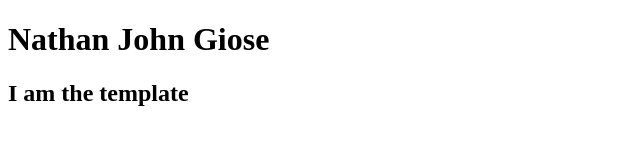
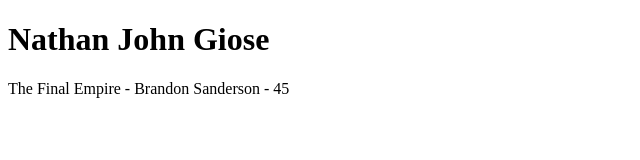
Before and after one commit to nathangiose/Vue_Introduction, a plain HTML site: page Index.html in a window 1280 px wide. Shown: the whole page, without its empty margins (0-640 px from the left). Drawn offline with nearby package versions, Linux system fonts and the light colour scheme.

Commit message:
Templates and data

```diff
--- a/Index.html
+++ b/Index.html
@@ -13,7 +13,8 @@
     <h1>Nathan John Giose</h1>
 
     <div id="app">
-        <h2>I am the template</h2>
+        <!-- <h2>I am the template</h2> -->
+        <p>{{ title }} - {{ author }} - {{ age }}</p>
     </div>
 
 
--- a/app.js
+++ b/app.js
@@ -1,7 +1,14 @@
 // console.log("Nathan John Giose");
 const app = Vue.createApp({
     //data, funtions, component templates
-    // template: '<h2>I am the template</h2>'
+    data() {
+        return{
+            title: 'The Final Empire',
+            author: 'Brandon Sanderson',
+            age: 45
+
+        }
+    }
 })
 
 app.mount('#app')
```
